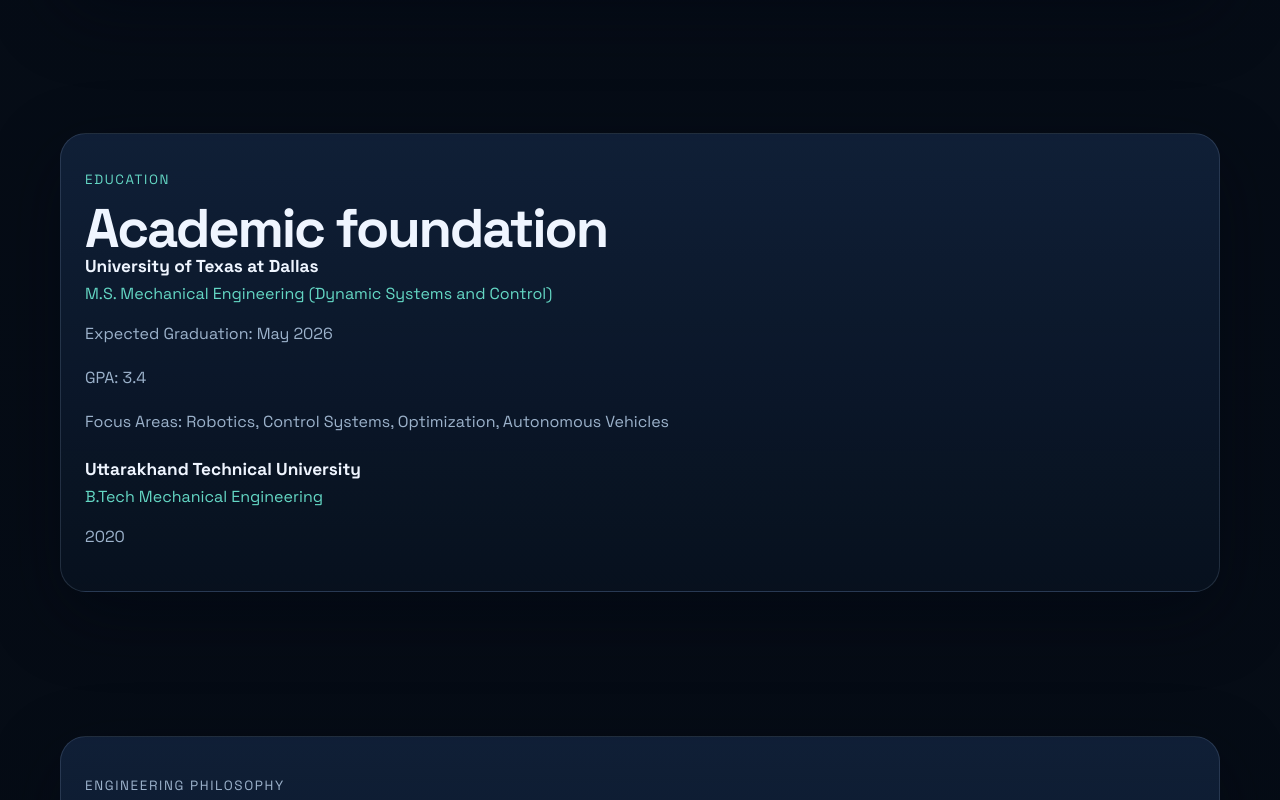
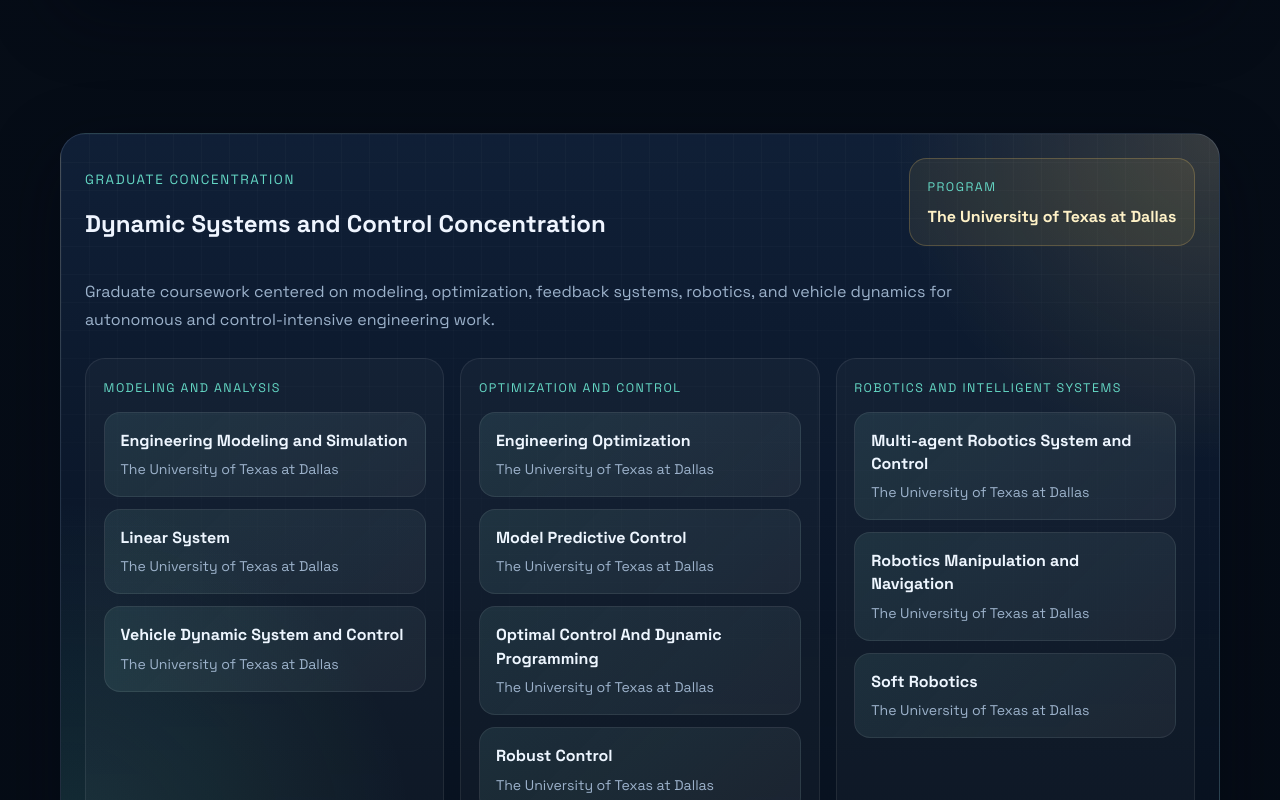
Before and after one commit to bhimray/bilen-profile-1, a React (Create React App) app: page / in a window 1280 px wide. Shown: the part 7740-8540 px from the top of the page. Built offline with nearby package versions, Linux system fonts and the light colour scheme.

Commit message:
adding_courses

```diff
--- a/src/App.css
+++ b/src/App.css
@@ -258,6 +258,7 @@
 .focus-card,
 .project-detail-card,
 .timeline-item,
+.concentration-card,
 .education-card,
 .skills-card,
 .contact-panel,
@@ -352,6 +353,7 @@
 }
 
 .focus-card,
+.concentration-card,
 .education-card,
 .skills-card,
 .contact-panel {
@@ -744,6 +746,115 @@
   margin-top: 1rem;
 }
 
+.concentration-card {
+  position: relative;
+  overflow: hidden;
+  background:
+    radial-gradient(circle at top right, rgba(255, 209, 102, 0.16), transparent 24%),
+    radial-gradient(circle at bottom left, rgba(100, 215, 196, 0.14), transparent 26%),
+    var(--panel);
+}
+
+.concentration-card::before {
+  content: '';
+  position: absolute;
+  inset: 0;
+  background:
+    linear-gradient(90deg, rgba(255, 255, 255, 0.03) 1px, transparent 1px),
+    linear-gradient(rgba(255, 255, 255, 0.03) 1px, transparent 1px);
+  background-size: 28px 28px;
+  mask-image: linear-gradient(180deg, rgba(0, 0, 0, 0.75), transparent 95%);
+  pointer-events: none;
+}
+
+.concentration-header,
+.concentration-summary,
+.concentration-grid {
+  position: relative;
+  z-index: 1;
+}
+
+.concentration-header {
+  display: flex;
+  justify-content: space-between;
+  gap: 1rem;
+  align-items: flex-start;
+}
+
+.concentration-badge {
+  min-width: 16rem;
+  padding: 1rem 1.1rem;
+  border-radius: 1.1rem;
+  border: 1px solid rgba(255, 209, 102, 0.22);
+  background: rgba(255, 209, 102, 0.08);
+}
+
+.concentration-badge span,
+.concentration-cluster > span {
+  color: var(--accent);
+  font-size: 0.78rem;
+  letter-spacing: 0.12em;
+  text-transform: uppercase;
+}
+
+.concentration-badge strong {
+  display: block;
+  margin-top: 0.55rem;
+  color: #fff2c7;
+  font-size: 1rem;
+  line-height: 1.5;
+}
+
+.concentration-summary {
+  max-width: 56rem;
+  margin: 1.15rem 0 0;
+  color: var(--muted);
+  line-height: 1.75;
+}
+
+.concentration-grid {
+  display: grid;
+  grid-template-columns: repeat(3, minmax(0, 1fr));
+  gap: 1rem;
+  margin-top: 1.5rem;
+}
+
+.concentration-cluster {
+  padding: 1.1rem;
+  border-radius: 1.25rem;
+  border: 1px solid rgba(255, 255, 255, 0.08);
+  background: rgba(255, 255, 255, 0.03);
+}
+
+.course-stack {
+  display: grid;
+  gap: 0.75rem;
+  margin-top: 0.9rem;
+}
+
+.course-tile {
+  padding: 1rem;
+  border-radius: 1rem;
+  border: 1px solid rgba(255, 255, 255, 0.08);
+  background:
+    linear-gradient(135deg, rgba(100, 215, 196, 0.08), rgba(255, 255, 255, 0.02)),
+    rgba(255, 255, 255, 0.03);
+}
+
+.course-tile strong {
+  display: block;
+  font-size: 1rem;
+  line-height: 1.45;
+  color: #eef6ff;
+}
+
+.course-tile p {
+  margin: 0.45rem 0 0;
+  color: var(--muted);
+  font-size: 0.88rem;
+  line-height: 1.5;
+}
+
 .education-entry + .education-entry {
   margin-top: 1.4rem;
 }
@@ -821,6 +932,7 @@
   .project-expanded-grid,
   .asset-row,
   .observatory-grid,
+  .concentration-grid,
   .education-skills,
   .education-philosophy,
   .contact-grid,
@@ -849,6 +961,15 @@
 
   .viewer-strip {
     grid-template-columns: 1fr;
+  }
+
+  .concentration-header {
+    flex-direction: column;
+  }
+
+  .concentration-badge {
+    min-width: 0;
+    width: 100%;
   }
 
   .project-gallery {
--- a/src/App.js
+++ b/src/App.js
@@ -310,6 +310,40 @@
   'Learning-Enabled Robotics',
   'Robust Autonomous Systems',
 ];
+
+const utdConcentration = {
+  title: 'Dynamic Systems and Control Concentration',
+  institution: 'The University of Texas at Dallas',
+  summary:
+    'Graduate coursework centered on modeling, optimization, feedback systems, robotics, and vehicle dynamics for autonomous and control-intensive engineering work.',
+  clusters: [
+    {
+      label: 'Modeling and Analysis',
+      courses: [
+        'Engineering Modeling and Simulation',
+        'Linear System',
+        'Vehicle Dynamic System and Control',
+      ],
+    },
+    {
+      label: 'Optimization and Control',
+      courses: [
+        'Engineering Optimization',
+        'Model Predictive Control',
+        'Optimal Control And Dynamic Programming',
+        'Robust Control',
+      ],
+    },
+    {
+      label: 'Robotics and Intelligent Systems',
+      courses: [
+        'Multi-agent Robotics System and Control',
+        'Robotics Manipulation and Navigation',
+        'Soft Robotics',
+      ],
+    },
+  ],
+};
 
 const philosophyPoints = [
   'Engineering credibility comes from closed-loop thinking: sensing, estimation, planning, control, and validation must work as one system.',
@@ -657,6 +691,37 @@
         </section>
 
         <section className="section single-panel-section">
+          <div className="concentration-card">
+            <div className="concentration-header">
+              <div>
+                <p className="section-kicker">Graduate Concentration</p>
+                <h2>{utdConcentration.title}</h2>
+              </div>
+              <div className="concentration-badge">
+                <span>Program</span>
+                <strong>{utdConcentration.institution}</strong>
+              </div>
+            </div>
+            <p className="concentration-summary">{utdConcentration.summary}</p>
+            <div className="concentration-grid">
+              {utdConcentration.clusters.map((cluster) => (
+                <article className="concentration-cluster" key={cluster.label}>
+                  <span>{cluster.label}</span>
+                  <div className="course-stack">
+                    {cluster.courses.map((course) => (
+                      <div className="course-tile" key={course}>
+                        <strong>{course}</strong>
+                        <p>The University of Texas at Dallas</p>
+                      </div>
+                    ))}
+                  </div>
+                </article>
+              ))}
+            </div>
+          </div>
+        </section>
+
+        <section className="section single-panel-section">
           <div className="education-card">
             <p className="section-kicker">Education</p>
             <h2>Academic foundation</h2>
```
Also changed, not shown: src/images/utd_monogram_logo.png (added).
